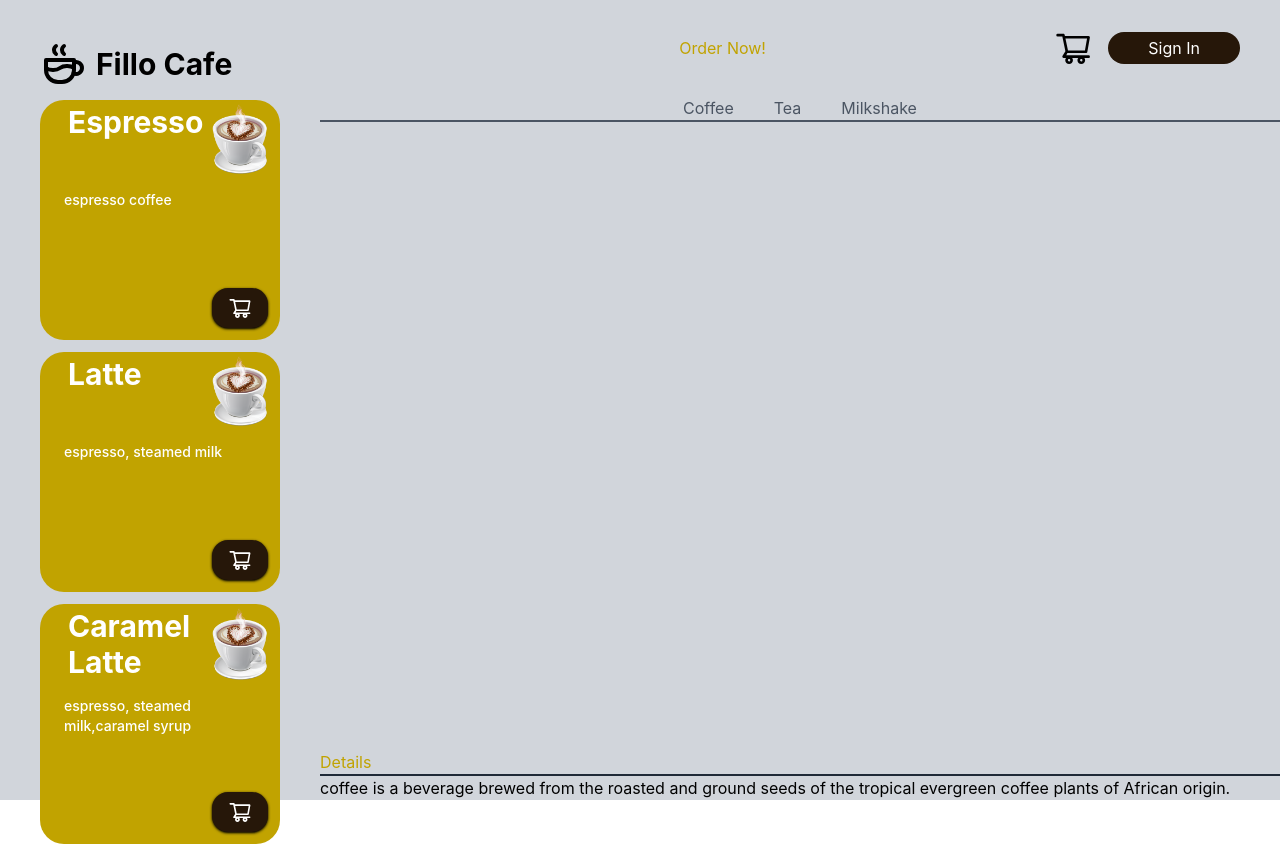
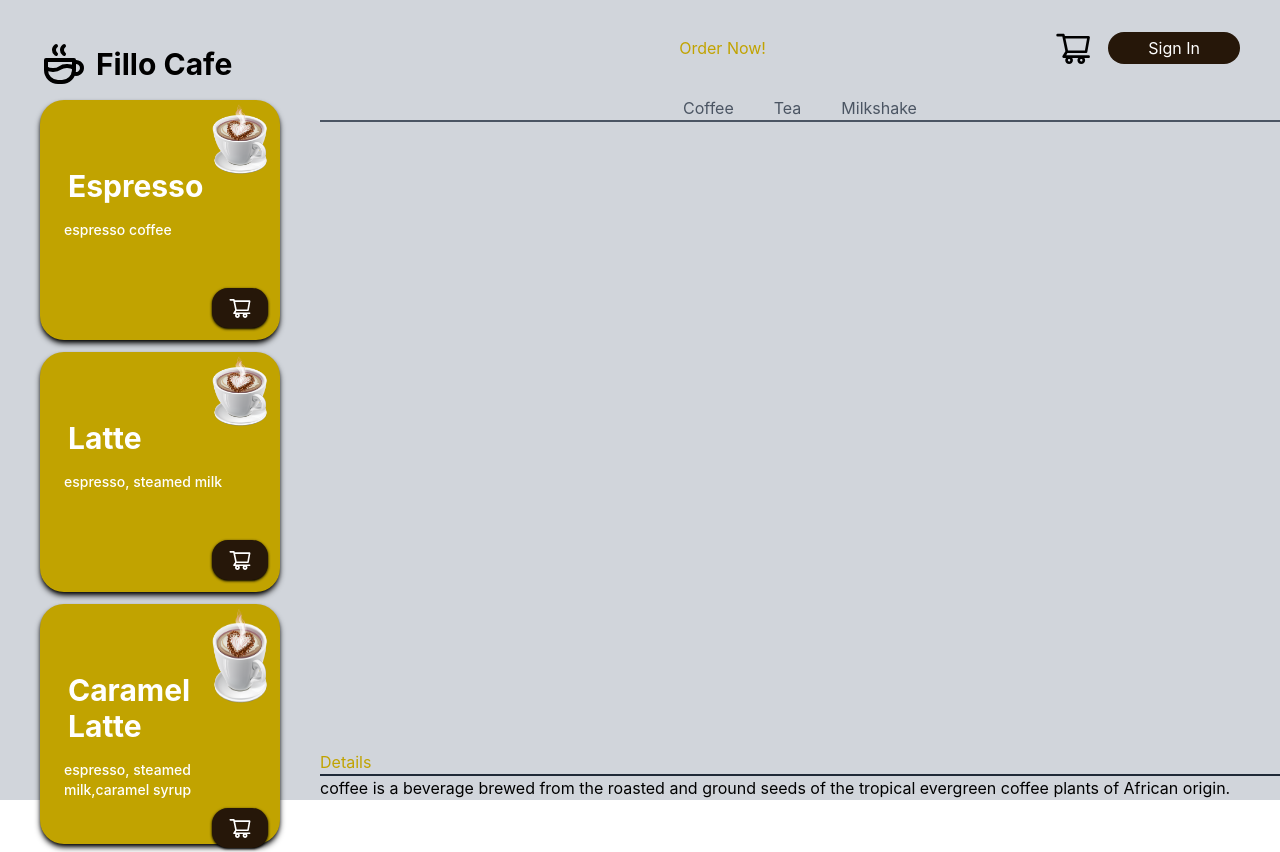
Before and after one commit to Mehranehsa/fillo-cafe, a React (Create React App) app: page / in a window 1280 px wide. Shown: the top 852 px of the page. Built offline with nearby package versions, Linux system fonts and the light colour scheme.

Commit message:
changes in style

```diff
--- a/src/Items/Items.jsx
+++ b/src/Items/Items.jsx
@@ -5,14 +5,14 @@ const Items = (props) => {
 
     return (
 
-        <div className=" h-60 w-60 bg-Mycolors-color-one focus:bg-Mycolors-color-two rounded-3xl flex flex-col  my-3 p-1 text-white "
+        <div className=" h-60 w-60 bg-Mycolors-color-one focus:bg-Mycolors-color-two rounded-3xl flex flex-col  my-3 p-1 text-white shadow-md shadow-black "
             onClick={() => {
                 props.onClick({ coffeName,ingredients,price });
             }}>
             <div className="flex flex-row justify-between">
 
-                <h4 className=" text-3xl font-bold pl-6">{coffeName}</h4>
-                <img src="/image/R.png" alt="My Image" style={{ width: '30%', height: 'auto' }} />
+                <h4 className=" text-3xl font-bold pl-6 pt-16">{coffeName}</h4>
+                <img src="/image/R.png" alt="My Image" style={{ width: '30%', height: '70%' }} />
             </div>
 
                 <h5 className=" text-sm font-medium  pl-5 h-24 w-30 mt-4">{ingredients}</h5>
```
